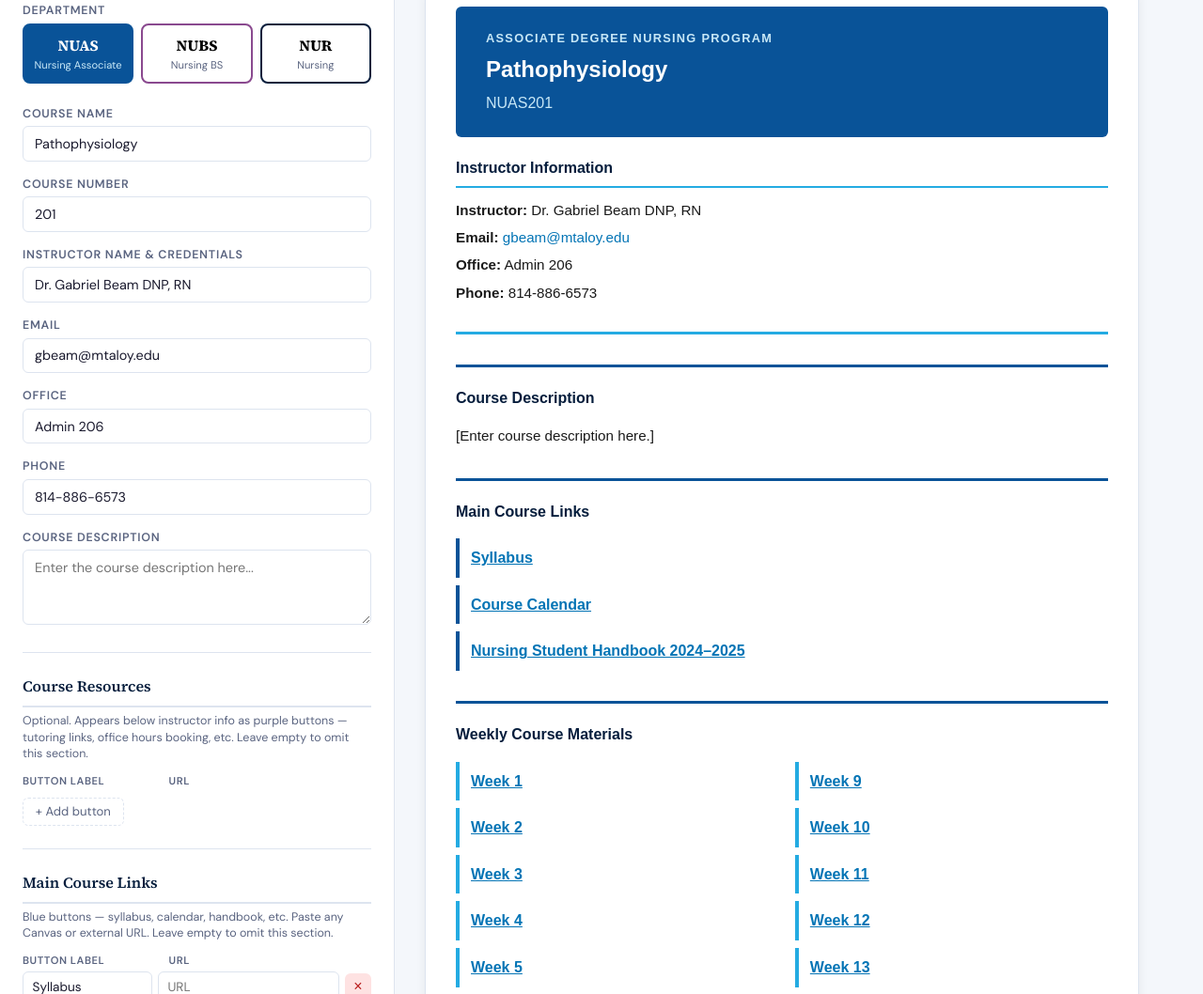
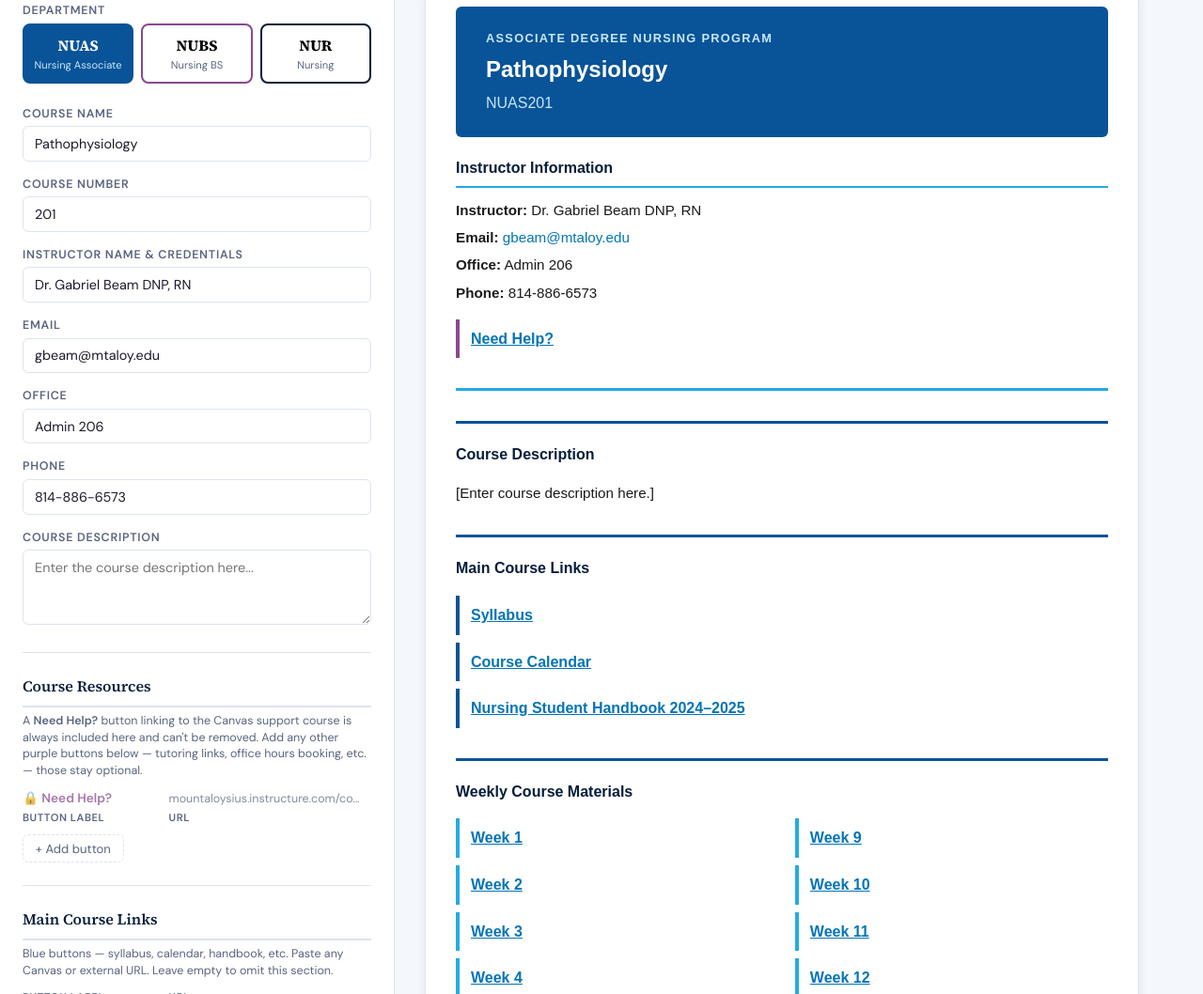
Before and after one commit to kerisalyards-EdTech/Nursing-Accessible-Home-Page, a plain HTML site: page index.html in a window 1280 px wide. Shown: the part 157-1215 px from the top of the page at 94% size. Drawn offline with Linux system fonts and the light colour scheme.

Commit message:
added get help permanent button

```diff
--- a/index.html
+++ b/index.html
@@ -282,8 +282,13 @@
     <!-- ── Course Resources (purple buttons, instructor header area) ── -->
     <div>
       <h2 class="panel-title">Course Resources</h2>
-      <p class="panel-subtitle">Optional. Appears below instructor info as purple buttons — tutoring links, office hours booking, etc. Leave empty to omit this section.</p>
+      <p class="panel-subtitle">A <strong>Need Help?</strong> button linking to the Canvas support course is always included here and can't be removed. Add any other purple buttons below — tutoring links, office hours booking, etc. — those stay optional.</p>
       <div style="margin-top:0.75rem;">
+        <div class="link-row" style="margin-bottom:0.3rem; grid-template-columns: 1fr 1.4fr auto; opacity:0.75;">
+          <span style="font-size:0.85rem; font-weight:600; color:var(--purple);">🔒 Need Help?</span>
+          <span style="font-size:0.78rem; color:var(--muted); overflow:hidden; text-overflow:ellipsis; white-space:nowrap;">mountaloysius.instructure.com/courses/8571</span>
+          <span></span>
+        </div>
         <div class="link-row" style="margin-bottom:0.3rem;">
           <span class="col-head">Button Label</span>
           <span class="col-head">URL</span>
@@ -471,6 +476,11 @@
 
   let currentDept   = 'NUAS';
   let currentFormat = 'weekly';
+
+  // Always-on Course Resources link. Required on every homepage — must
+  // stay first in the purple "Course Resources" list no matter what the
+  // instructor adds or removes in the form.
+  const NEED_HELP_LINK = { label: 'Need Help?', url: 'https://mountaloysius.instructure.com/courses/8571' };
 
   // ─────────────────────────────────────────
   //  Pickers
@@ -763,7 +773,7 @@ ${buildSpecialLinksHTML(specialLinks)}`;
     const f = getCommon();
     const phoneDigits = f.phone.replace(/\D/g, '');
 
-    const resourceLinks  = getLinkRows('resources-list');
+    const resourceLinks  = [NEED_HELP_LINK, ...getLinkRows('resources-list')];
     const mainLinks      = getLinkRows('main-links-list');
     const specialLinks   = getLinkRows('special-links-list');
     const additionalLinks= getLinkRows('additional-links-list');
@@ -911,7 +921,7 @@ ${additionalSection}
 
   function buildPreview() {
     const f = getCommon();
-    const resourceLinks   = getLinkRows('resources-list');
+    const resourceLinks   = [NEED_HELP_LINK, ...getLinkRows('resources-list')];
     const mainLinks       = getLinkRows('main-links-list');
     const specialLinks    = getLinkRows('special-links-list');
     const additionalLinks = getLinkRows('additional-links-list');
```
